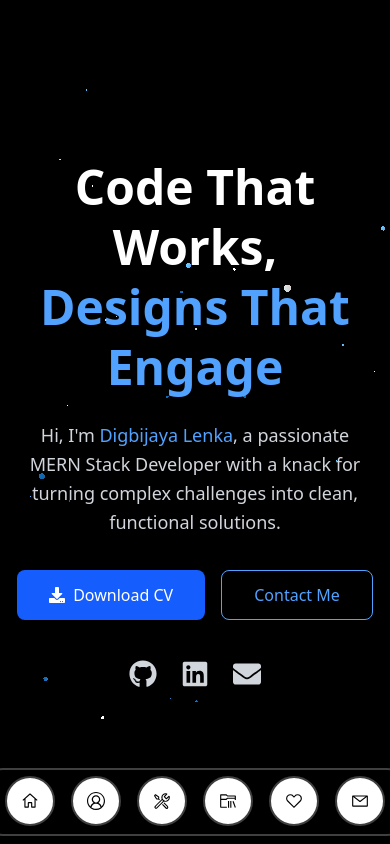
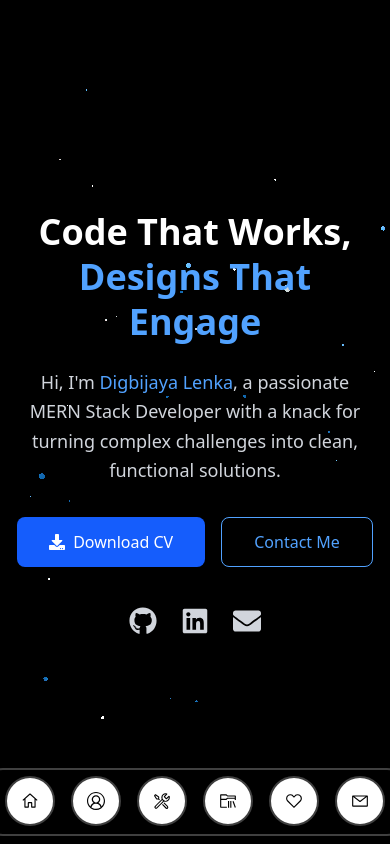
Before and after one commit to t3nsor98/Portfolio_V2.0, a React (Vite) app in the folder portfolio_v_2_0/: page / in a window 390 px wide. Built offline with nearby package versions, Linux system fonts and the light colour scheme.

Commit message:
style: reduce font size of main heading in Home component for better visual balance

```diff
--- a/portfolio_v_2_0/src/components/Home.jsx
+++ b/portfolio_v_2_0/src/components/Home.jsx
@@ -21,7 +21,7 @@
 
       {/* Content on top of the particles */}
       <div className="relative z-10 text-center max-w-5xl mx-auto px-4 py-16">
-        <h1 className="text-5xl sm:text-8xl font-bold text-white mb-4 leading-tight">
+        <h1 className="text-4xl sm:text-8xl font-bold text-white mb-4 leading-tight">
           Code That Works,{" "}
           <span className="text-blue-400">Designs That Engage</span>
         </h1>
```
